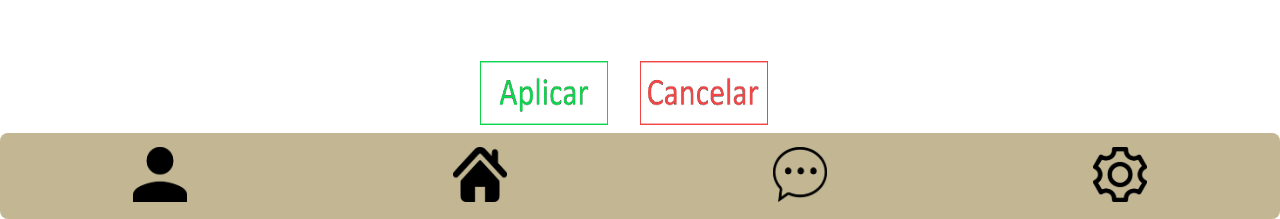
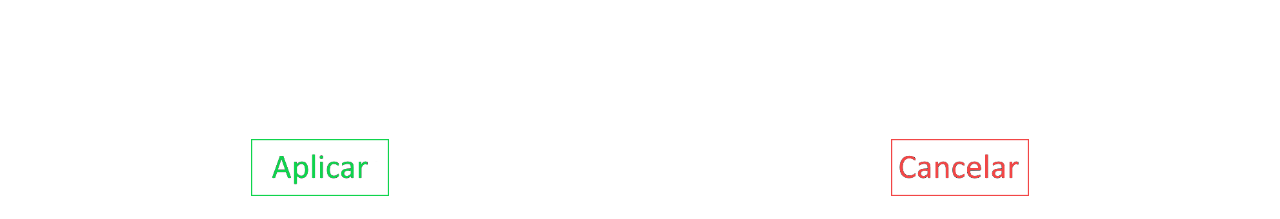
Before and after one commit to HenriqueFBadin/Roomates-CoDes, a plain HTML site: page Filtro_Casas.html in a window 1280 px wide. Shown: the part 581-800 px from the top of the page. Drawn offline with Linux system fonts and the light colour scheme.

Commit message:
Footer consertado

```diff
--- a/Filtro_Casas.html
+++ b/Filtro_Casas.html
@@ -115,18 +115,12 @@
 
             </li>
         </ul>
-        <ul class="linhab">
-            <li><h2><a href = "Casas.html" rel=""><img class="img4" src="img/BotãoAplicar.png" alt="Filtro_Casas"></a></h2></li>
-            <li><h2><a href = "Casas.html" rel=""><img class="img4" src="img/BotãoCancelar.png" alt="Filtro_Casas"></a></h2></li>
-        </ul>
     </main>
-    <footer>
-        <nav class="foot">
-                <a href="Index.html" rel=""><img class="img2" src="img/icone_pessoa.png" alt="Busca"></a>
-                <a href="Casas.html" rel=""><img class="img2" src="img\icone_casa.png" alt="Busca de Casas"></a>
-                <a href="Chat.html" rel=""><img  class="img2" src="img/chat.png" alt="Conversas"></a>
-                <a href="Configurações.html" rel=""><img class="img2" src="img/config.png" alt="Configurações"></a>
-        </nav>
+
+    <footer class="footer_filtro">
+        <a href = "Casas.html" rel=""><img class="aplicar" src="img/BotãoAplicar.png" alt="Filtro_Casas"></a></h2></li>
+        <a href = "Casas.html" rel=""><img class="aplicar" src="img/BotãoCancelar.png" alt="Filtro_Casas"></a></h2></li>
     </footer>
 
+
 </body>
--- a/css/estilos.css
+++ b/css/estilos.css
@@ -109,10 +109,10 @@
     padding-top: 0.9rem;
     position: fixed;
     background-color: #c2b792;
-    border-color: #D9AADD;
     border-radius: 0.5rem;
     bottom: 0;
     width:100%;
+    left: 0;
 }
 .fundodatela{
     display:flex;
```
